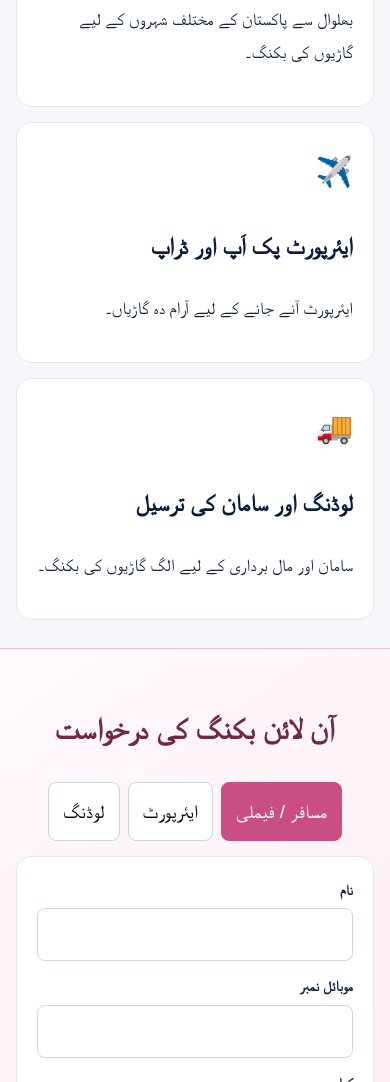
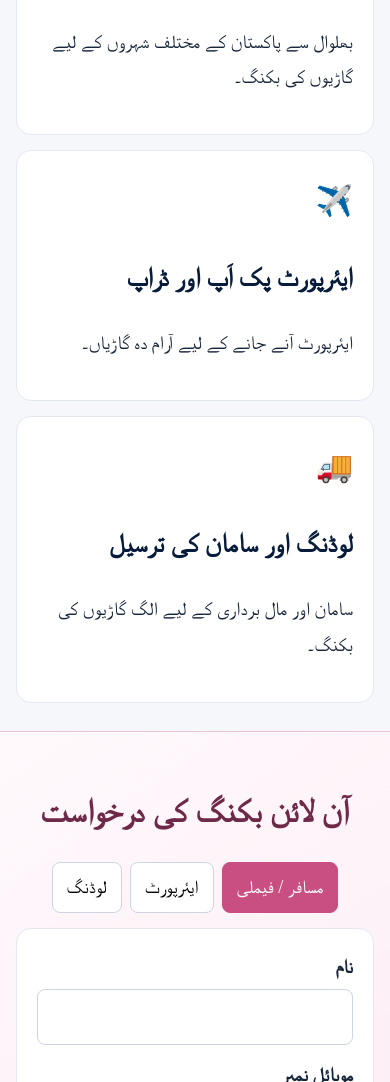
Before and after one commit to kiswa-beauty/gujjar-transport, a plain HTML site: page index.html in a window 390 px wide. Shown: the part 918-2000 px from the top of the page. Drawn offline with nearby package versions, Linux system fonts and the light colour scheme; no server answers.

Commit message:
Increase all website text sizes for readability

```diff
--- a/index.html
+++ b/index.html
@@ -45,6 +45,27 @@ footer b{color:#9c315f}
 @media(max-width:560px){.brand{font-size:26px}.brand small{font-size:16px}.brand-mark{width:62px;height:62px;flex-basis:62px}.hero-logo{width:96px;height:96px}.hero{padding:32px 16px 44px}}
 
 @media(max-width:560px){.form{grid-template-columns:1fr}.wide{grid-column:auto}.top{padding:12px 4%}.brand{font-size:24px}.brand small{font-size:15px}.brand-mark{width:54px;height:54px;flex-basis:54px}.hero{padding:40px 16px}.hero h1{font-size:clamp(38px,10vw,52px)}}
+
+/* Accessibility: larger, easier-to-read text across the whole site */
+html{font-size:19px}
+body{font-size:20px!important;line-height:2!important}
+body,button,input,select,textarea{font-family:inherit}
+p,li,label,small,.hint,.muted,.description,.subtitle{font-size:1.08rem!important;line-height:1.9!important}
+h1{font-size:clamp(2.5rem,7vw,3.8rem)!important;line-height:1.45!important}
+h2,.heading{font-size:clamp(1.8rem,5vw,2.5rem)!important;line-height:1.5!important}
+h3{font-size:1.45rem!important;line-height:1.6!important}
+button,.btn,.tab,.submit{font-size:1.08rem!important;min-height:48px;line-height:1.6!important}
+input,select,textarea{font-size:1.08rem!important;min-height:48px;line-height:1.6!important;padding:12px!important}
+input::placeholder,textarea::placeholder{font-size:1rem!important}
+nav a,.nav a{font-size:1.05rem!important}
+footer{font-size:1.05rem!important;line-height:2!important}
+@media(max-width:600px){
+ html{font-size:18px}
+ body{font-size:19px!important}
+ p,li,label,small,.hint,.muted,.description,.subtitle{font-size:1.05rem!important}
+ button,.btn,.tab,.submit,input,select,textarea{font-size:1.02rem!important}
+}
+
 </style>
 </head>
 <body>
```
